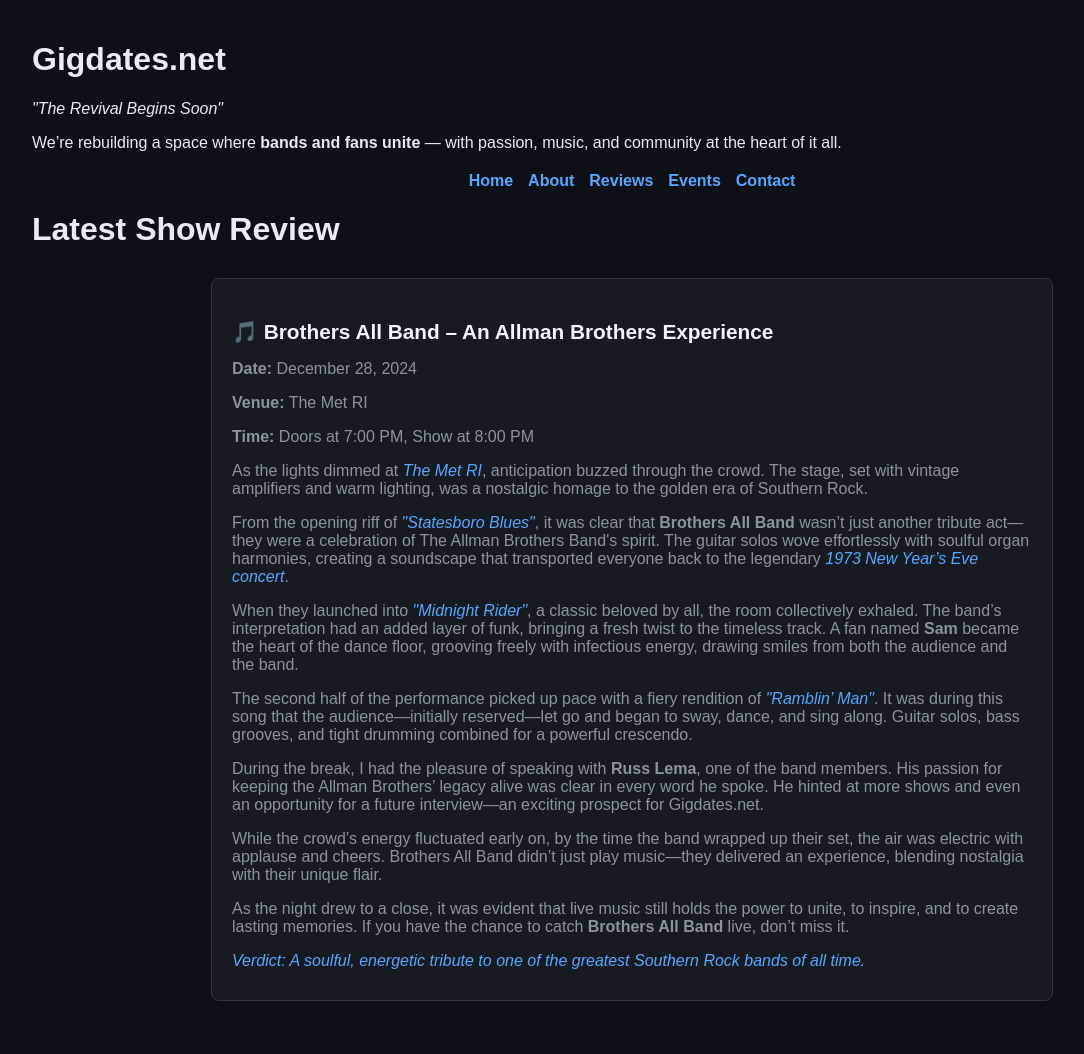
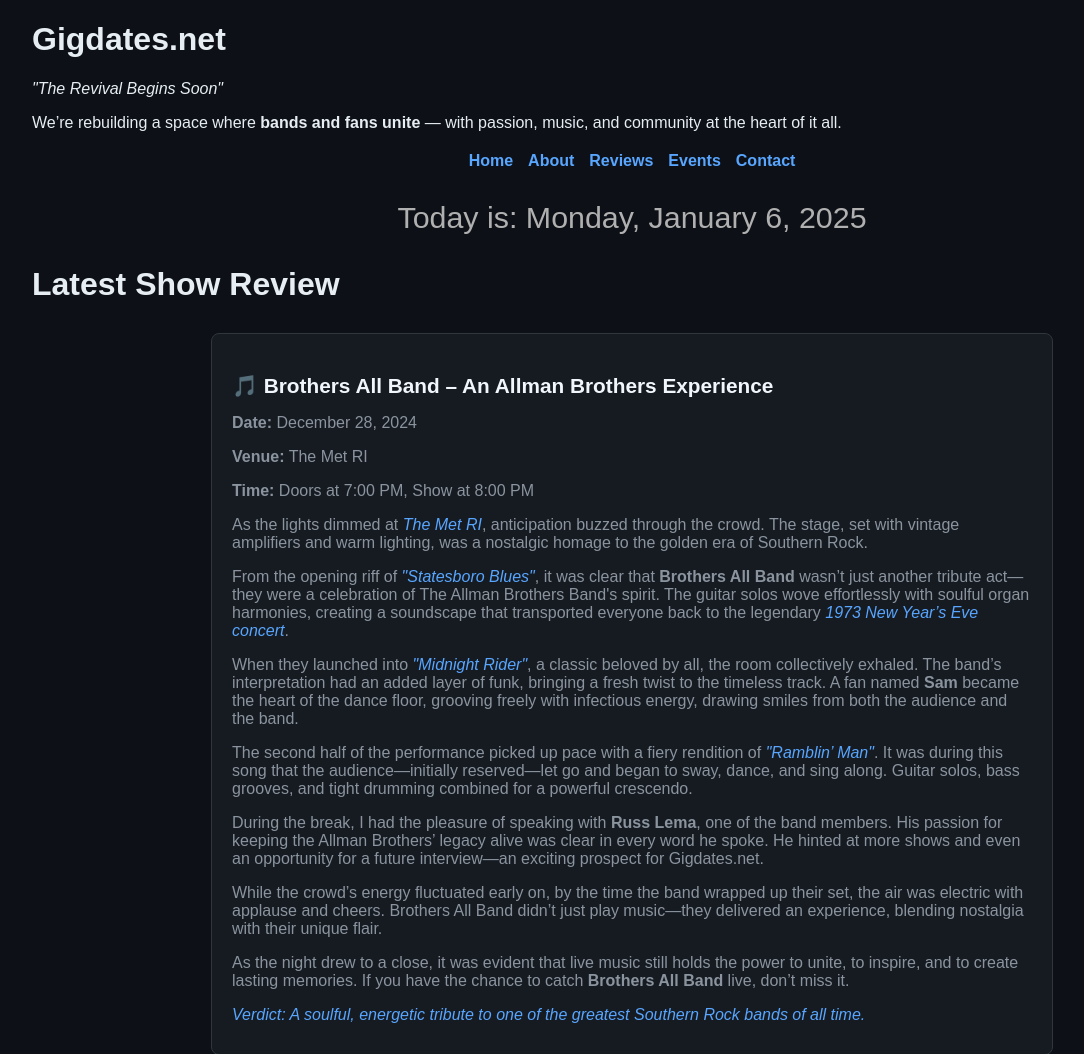
Before and after one commit to mantis-gdn/gigdates-serverless, a website: page public/reviews.html in a window 1280 px wide. Shown: the top 1054 px of the page, without its empty margins (8-1092 px from the left). Drawn offline with Linux system fonts and the light colour scheme.

Commit message:
feat current date displayed in header

```diff
--- a/public/css/styles.css
+++ b/public/css/styles.css
@@ -13,7 +13,7 @@
 .container {
     max-width: 1200px;
     margin: 0 auto;
-    padding: 20px;
+    padding: 0px;
 }
 
 /* === Header === */
@@ -227,6 +227,13 @@
     cursor: pointer;
 }
 
+.current-date {
+    text-align: center;
+    margin-top: 10px;
+    font-size: 1.9em;
+    color: #b0b0b0;
+}
+
 /* === Footer === */
 .footer {
     text-align: center;
--- a/public/includes/header.html
+++ b/public/includes/header.html
@@ -1,4 +1,3 @@
-<!-- /includes/header.html -->
 <header>
     <div class="container">
         <h1>Gigdates.net</h1>
@@ -13,5 +12,10 @@
             <a href="/events">Events</a>
             <a href="mailto:info@gigdates.net">Contact</a>
         </div>
+
+        <!-- Current Date Section -->
+        <div class="current-date">
+            <p id="current-date"></p>
+        </div>
     </div>
 </header>
--- a/public/main.js
+++ b/public/main.js
@@ -1,4 +1,5 @@
 // main.js
+
 
 // Function to load content into a container
 async function loadComponent(id, filePath) {
@@ -14,8 +15,25 @@
     }
 }
 
-// Load Header and Footer
-document.addEventListener('DOMContentLoaded', () => {
-    loadComponent('header', '/includes/header.html');
-    loadComponent('footer', '/includes/footer.html');
+// Display Current Date in Header
+function displayCurrentDate() {
+    const dateElement = document.getElementById('current-date');
+    if (dateElement) {
+        const date = new Date();
+        const formattedDate = date.toLocaleDateString('en-US', {
+            weekday: 'long',
+            year: 'numeric',
+            month: 'long',
+            day: 'numeric',
+            timeZone: 'America/New_York'
+        });
+        dateElement.innerText = `Today is: ${formattedDate}`;
+    }
+}
+
+// Load Header and Footer, then display the current date
+document.addEventListener('DOMContentLoaded', async () => {
+    await loadComponent('header', '/includes/header.html');
+    await loadComponent('footer', '/includes/footer.html');
+    displayCurrentDate(); // Ensure the date function runs after header loads
 });
--- a/public/reviews.html
+++ b/public/reviews.html
@@ -3,24 +3,16 @@
 <head>
     <meta charset="UTF-8">
     <meta name="viewport" content="width=device-width, initial-scale=1.0">
-    <title>Gigdates.net - Show Reviews</title>
+    <title>Gigdates.net - The Revival Begins Soon</title>
     <link rel="stylesheet" href="/css/styles.css">
+    <script src="/main.js" defer></script>
 </head>
 <body>
+    <!-- Header Section -->
+    <div id="header"></div>
+
+    <!-- Main Content -->
     <div class="container">
-        <h1>Gigdates.net</h1>
-        <p><em>"The Revival Begins Soon"</em></p>
-        <p>We’re rebuilding a space where <strong>bands and fans unite</strong> — with passion, music, and community at the heart of it all.</p>
-
-        <!-- Navigation Links -->
-        <div class="nav">
-            <a href="/">Home</a>
-            <a href="/about">About</a>
-            <a href="/reviews">Reviews</a>
-            <a href="/events">Events</a>
-            <a href="mailto:info@gigdates.net">Contact</a>
-        </div>
-
         <!-- Review Section -->
         <h1>Latest Show Review</h1>
         <div class="review-card">
```
Also changed, not shown: public/venue.html (+1 -1 lines).
